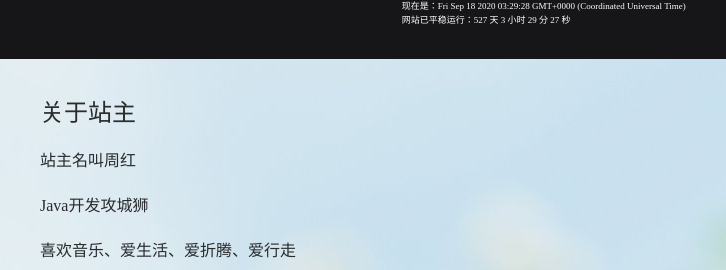
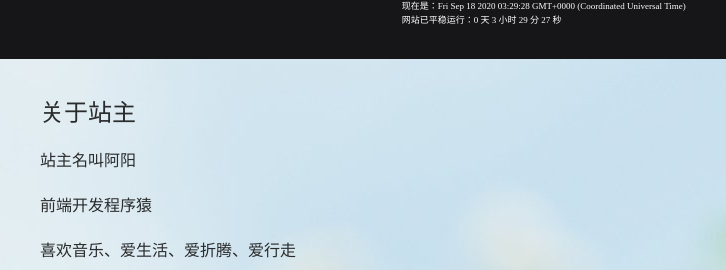
Before and after one commit to yang-crash/Mr_Zhang.GitHub.io, a plain HTML site: page MyWeb.github.io-master/about.html in a window 1280 px wide. Shown: the top 270 px of the page, 235-961 px from the left. Drawn offline with Linux system fonts and the light colour scheme.

Commit message:
rename
second change

```diff
--- a/MyWeb.github.io-master/about.html
+++ b/MyWeb.github.io-master/about.html
@@ -30,8 +30,8 @@
                 <div class="about" style="margin-bottom: 40px;">
                     <p><span style="font-size: 18pt;">关于站主</span></p>
 
-                    <p>站主名叫周红</p>
-                    <p>Java开发攻城狮</p>
+                    <p>站主名叫阿阳</p>
+                    <p>前端开发程序猿</p>
                     <p>喜欢音乐、爱生活、爱折腾、爱行走</p>
                     <p></p>
                     <p>&nbsp;</p>
@@ -87,7 +87,7 @@
 <script type="text/javascript">
     function show_site_runtime(){
 	window.setTimeout("show_site_runtime()",1000); // 每秒运行一次函数
-	X=new Date("04/10/2019 00:00:00"); //在这里修改你的建站时间
+	X=new Date("09/18/2020 00:00:00"); //在这里修改你的建站时间
 	Y=new Date();
 	T=(Y.getTime()-X.getTime()); // 获取当前时间与指定时间之间的时间间隔（ms）
 	i=24*60*60*1000;
```
